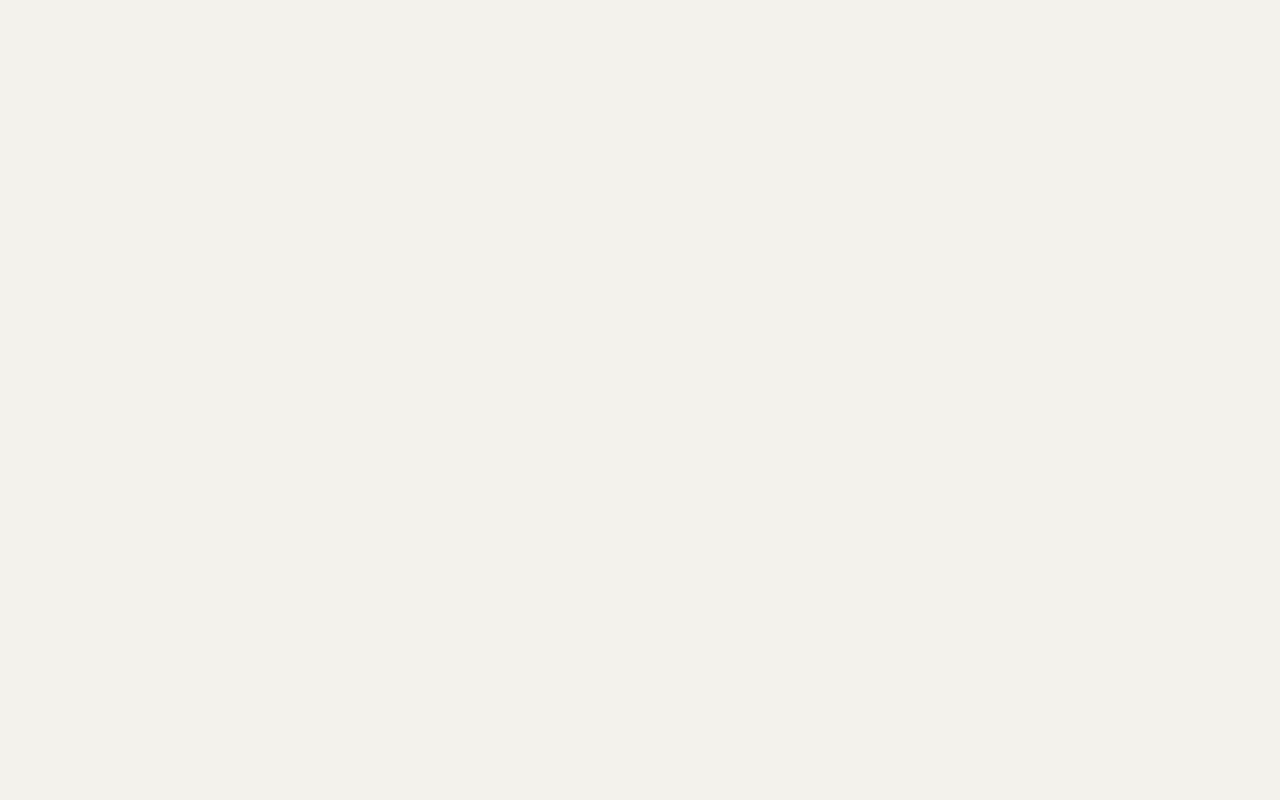
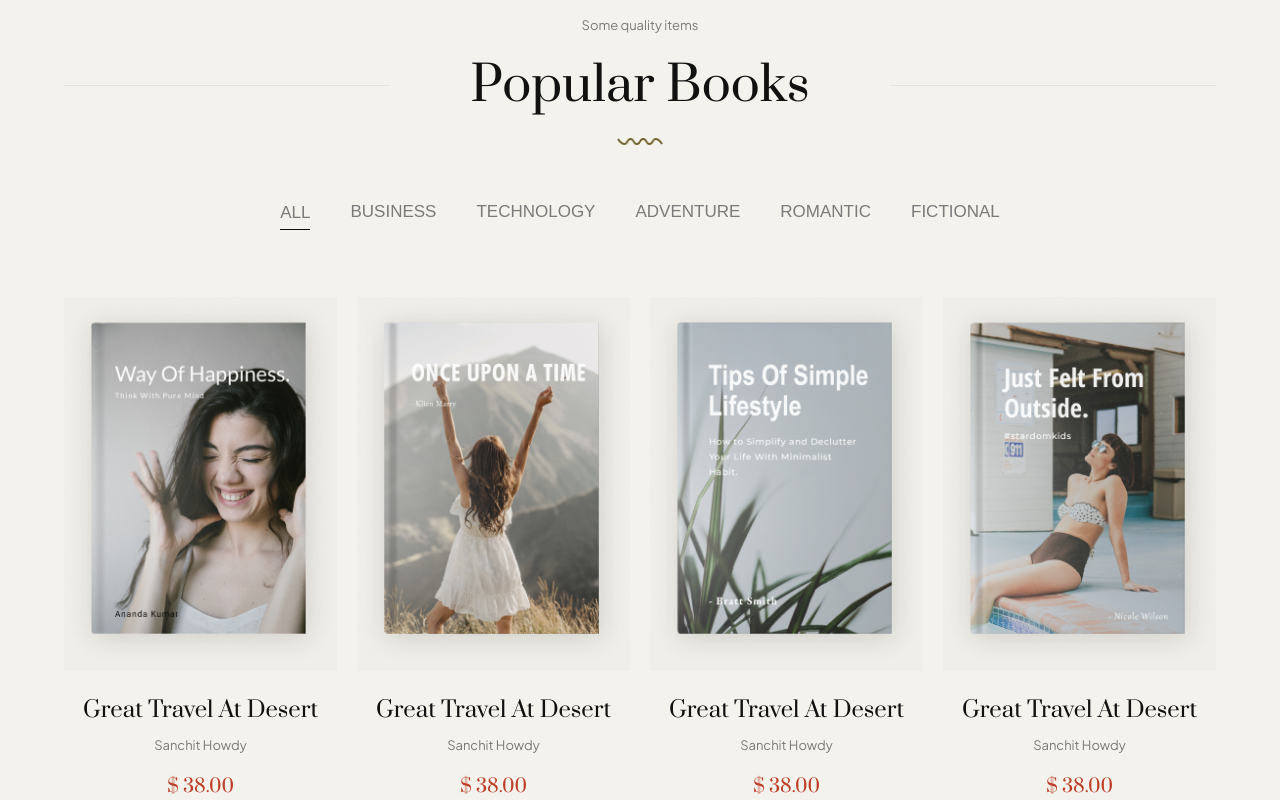
Before and after one commit to diegovilhalva/bookstore, a React (Vite) app: page / in a window 1280 px wide. Shown: the part 3760-4560 px from the top of the page. Before the commit the page ends 3652 px from the top, so only its background shows below. Built offline with nearby package versions, Linux system fonts and the light colour scheme.

Commit message:
popular books and quote component created

```diff
--- /dev/null
+++ b/src/components/PopularBooks/PopularBooks.css
@@ -0,0 +1,82 @@
+.popularbooks-container {
+    border-bottom: 1px solid var(--color-dark-Ex);
+    padding-bottom: 56px;
+}
+
+.filter-buttons {
+    margin-top: 57px;
+    display: flex;
+    align-items: center;
+    justify-content: center;
+    gap: 40px;
+    flex-wrap: wrap;
+    margin-bottom: 66px;
+}
+
+.filter-buttons button {
+    font-size: 17px;
+    color: var(--color-dark);
+    text-transform: uppercase;
+    transition: var(--transition);
+    padding-bottom: 6px;
+    border-bottom: 3px solid transparent;
+}
+
+.filter-buttons button:hover{
+    color: var(--color-black);
+}
+
+
+.filter-buttons .active{
+    border-bottom: 1px solid var(--color-black);
+}
+
+.gallery {
+    display: grid;
+    grid-template-columns: repeat(4,1fr);
+    gap: 20px;
+}
+
+
+.gallery-items {
+    display: flex;
+    flex-direction: column;
+    gap: 24px;
+    text-align: center;
+    animation:GAni forwards 400ms ease;
+}
+
+@keyframes GAni {
+    from {
+        transform: scale(0);
+    }
+    to {
+        transform: scale(1);
+    }
+}
+
+
+.popularbook-image {
+    background: var(--color-light);
+}
+
+.popularbook-info > div {
+    margin-top: 8px;
+    margin-bottom: 20px;
+}
+
+@media (max-width:1024px) {
+    .popularbooks-container{
+        grid-template-columns: repeat(2,1fr);
+        gap: 30px;
+    }
+}
+
+@media (max-width:500px) {
+    .gallery {
+        grid-template-columns: repeat(1, 1fr);
+    }
+    .popularbook-info>div {
+        margin-bottom: 10px;
+    }
+}
--- /dev/null
+++ b/src/components/PopularBooks/PopularBooks.jsx
@@ -0,0 +1,59 @@
+import { useState } from "react"
+import { galleryData } from "../../data/data"
+import TitleTypeOne from "../../ui/TitleTypeOne/TitleTypeOne"
+import "./PopularBooks.css"
+
+const PopularBooks = () => {
+
+    const [activeButton,setActiveButton] = useState('all')
+    const handleFilterChange = (category) => {
+        setActiveButton(category)
+    }
+    const filterItems  = activeButton === 'all' ? galleryData : galleryData.filter((item) => item.category === activeButton)
+  return (
+    <section className="popularBooks">
+        <div className="container popularbooks-container">
+            <TitleTypeOne titleTop={"Some quality items"} title={"Popular books"} className={"popularbooks-title"} />
+            <div className="filter-buttons">
+                <button className={activeButton === 'all' ? 'active' : ''} onClick={() => handleFilterChange('all')}>
+                    All
+                </button>
+                <button className={activeButton === 'Business' ? 'active' : ''} onClick={() => handleFilterChange('Business')} >
+                    Business
+                </button>
+                <button className={activeButton === 'Technology' ? 'active' : ''} onClick={() => handleFilterChange('Technology')}>
+                    Technology
+                </button>
+                <button className={activeButton === 'Adventure' ? 'active' : ''} onClick={() => handleFilterChange('Adventure')}>
+                    Adventure
+                </button>
+                <button className={activeButton === 'Romantic' ? 'active' : ''} onClick={() => handleFilterChange('Romantic')}>
+                    Romantic
+                </button>
+                <button className={activeButton === 'Fictional' ? 'active' : ''} onClick={() => handleFilterChange('Fictional')}>
+                    Fictional
+                </button>
+            </div>
+            <div className="gallery">
+                {
+                    filterItems.map(({name,writer,category,id,image,price}) => (
+                        <div className="gallery-items" key={id}>
+                            <div className="popularbook-image">
+                                <img src={image} alt={name} />
+                            </div>
+
+                            <div className="popularbook-info">
+                                <h4>{name}</h4>
+                                <div><small>{writer}</small></div>
+                                <h5><span>{price}</span></h5>
+                            </div>
+                        </div>
+                    ))
+                }
+            </div>
+        </div>
+    </section>
+  )
+}
+
+export default PopularBooks
--- /dev/null
+++ b/src/components/Quote/Quote.css
@@ -0,0 +1,44 @@
+.quote {
+    background: var(--color-bg-2);
+}
+
+
+.quote-title {
+    text-align: center;
+}
+
+.quote-container article {
+    display: flex;
+    flex-direction: column;
+    gap: 56px;
+    align-items: center;
+    text-align: center;
+}
+
+.quote-container article p{
+    font-size: 24px;
+    width: 60%;
+    margin: auto;
+    margin-bottom: 20px;
+    text-align: center;
+}
+
+@media (max-width:1024px) {
+    .quote-container article p {
+        width: 80%;
+        font-size: 22px;
+    }
+    .quote-container h5 {
+        font-size: 18px !important;
+    }
+}
+
+@media (max-width:600px) {
+    .quote-container {
+        gap: 30px;
+    }
+    .quote-container article p {
+        width: 100%;
+        font-size: 20px;
+    }
+}
--- /dev/null
+++ b/src/components/Quote/Quote.jsx
@@ -0,0 +1,29 @@
+
+import "./Quote.css"
+
+import { quoteData } from "../../data/data"
+
+import TitleTypeTwo from "../../ui/TitleTypeTwo/TitleTypeTwo"
+
+
+const Quote = () => {
+  return (
+    <section className="quote">
+        <div className="container quote-container">
+            <TitleTypeTwo title={"Quote of the day"}  className={'quote-title'} />
+
+                {
+                    quoteData.map(({quote,speaker,id}) => (
+                        <article key={id}>
+                            <p>{quote}</p>
+                            <h5>{speaker}</h5>
+                        </article>
+                    ))
+                }
+
+        </div>
+    </section>
+  )
+}
+
+export default Quote
--- a/src/pages/Home.jsx
+++ b/src/pages/Home.jsx
@@ -2,6 +2,8 @@ import BestSellingBook from "../components/BestSellingBook/BestSellingBook"
 import Brands from "../components/Brands/Brands"
 import FeaturesBooks from "../components/FeatureBooks/FeaturesBooks"
 import Header from "../components/Header/Header"
+import PopularBooks from "../components/PopularBooks/PopularBooks"
+import Quote from "../components/Quote/Quote"
 
 
 const Home = () => {
@@ -11,6 +13,8 @@ const Home = () => {
       <Brands />
       <FeaturesBooks/>
       <BestSellingBook/>
+      <PopularBooks/>
+      <Quote />
     </div>
   )
 }
--- a/src/ui/TitleTypeTwo/TitleTypeTwo.jsx
+++ b/src/ui/TitleTypeTwo/TitleTypeTwo.jsx
@@ -4,15 +4,10 @@ import victor from "../../assets/victor.png"
 
 
 
-const TitleTypeTwo = ({className,title,titleTop}) => {
+const TitleTypeTwo = ({className,title}) => {
     return (
         <div className={`titleTypeTwo ${className}`}>
-            <small>{titleTop}</small>
-            <div className="heading-h">
-                <div className="line"></div>
                 <h2>{title}</h2>
-                <div className="line"></div>
-            </div>
             <img src={victor} alt="victor" className="victor" />
         </div>
     )
```
